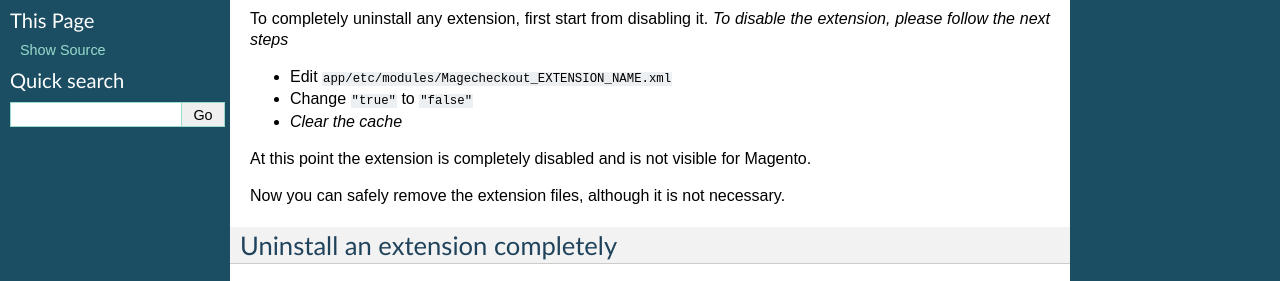
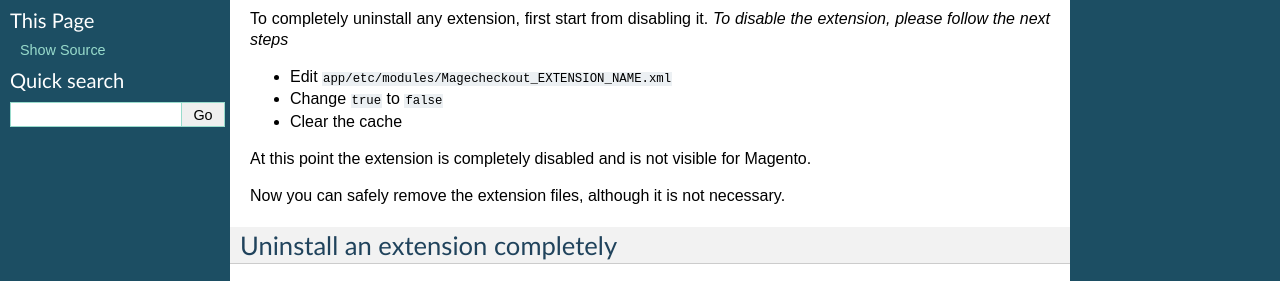
Before and after one commit to LindaThompson/wiki, a Sphinx documentation site: the page built from docs/uninstallation.rst, in a window 1280 px wide. Shown: the part 140-421 px from the top of the page. Built offline with Sphinx 7.4.7, drawn with Linux system fonts in a browser that asks for light colours; pages that are not in the unit, such as notebooks, are missing from menus.

Commit message:
update docs

```diff
--- a/docs/uninstallation.rst
+++ b/docs/uninstallation.rst
@@ -9,8 +9,8 @@ To completely uninstall any extension, first start from disabling it.
 *To disable the extension, please follow the next steps*
 
 - Edit ``app/etc/modules/Magecheckout_EXTENSION_NAME.xml``
-- Change ``"true"`` to ``"false"``
-- *Clear the cache*
+- Change ``true`` to ``false``
+- Clear the cache
 
 At this point the extension is completely disabled and is not visible for Magento.
 
```
